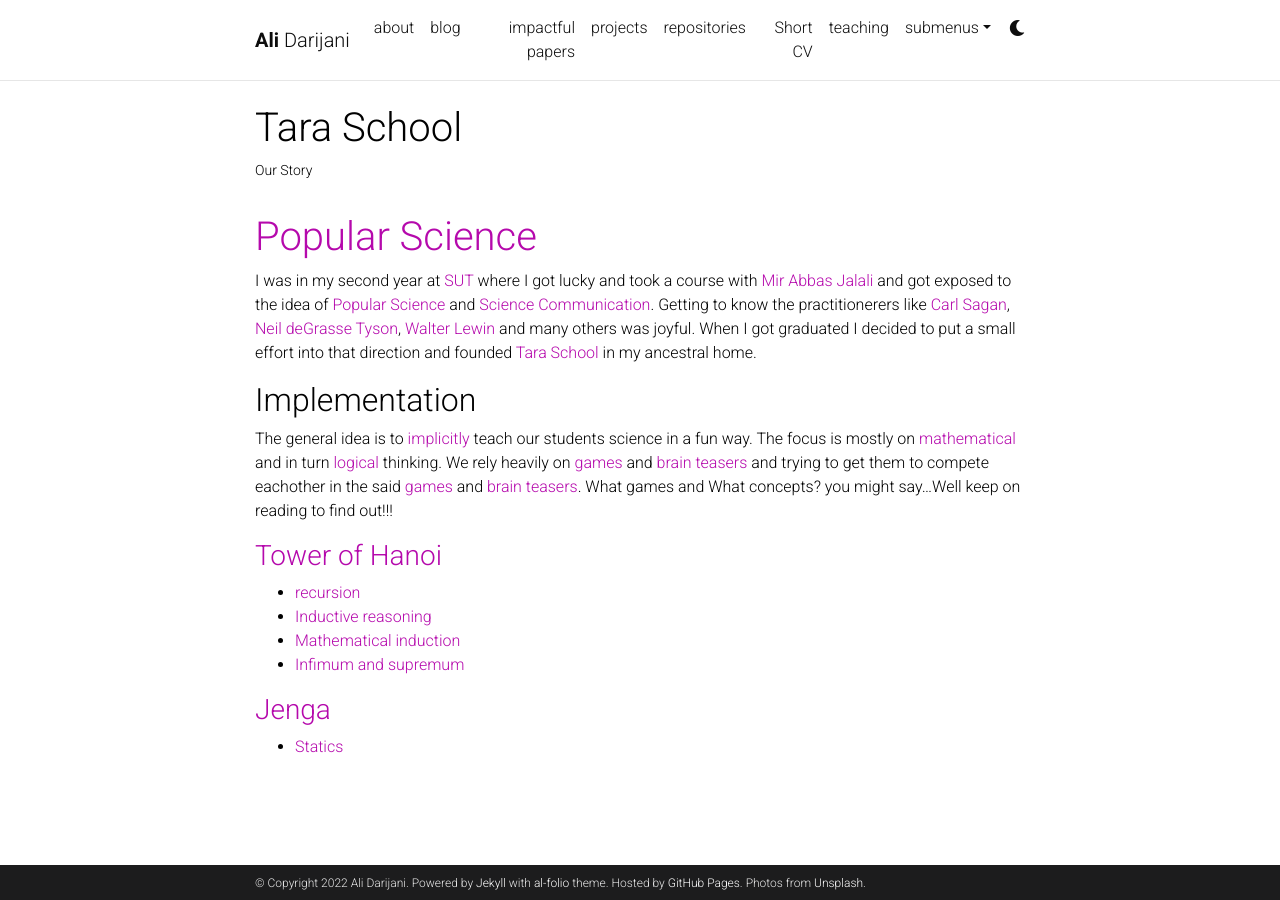
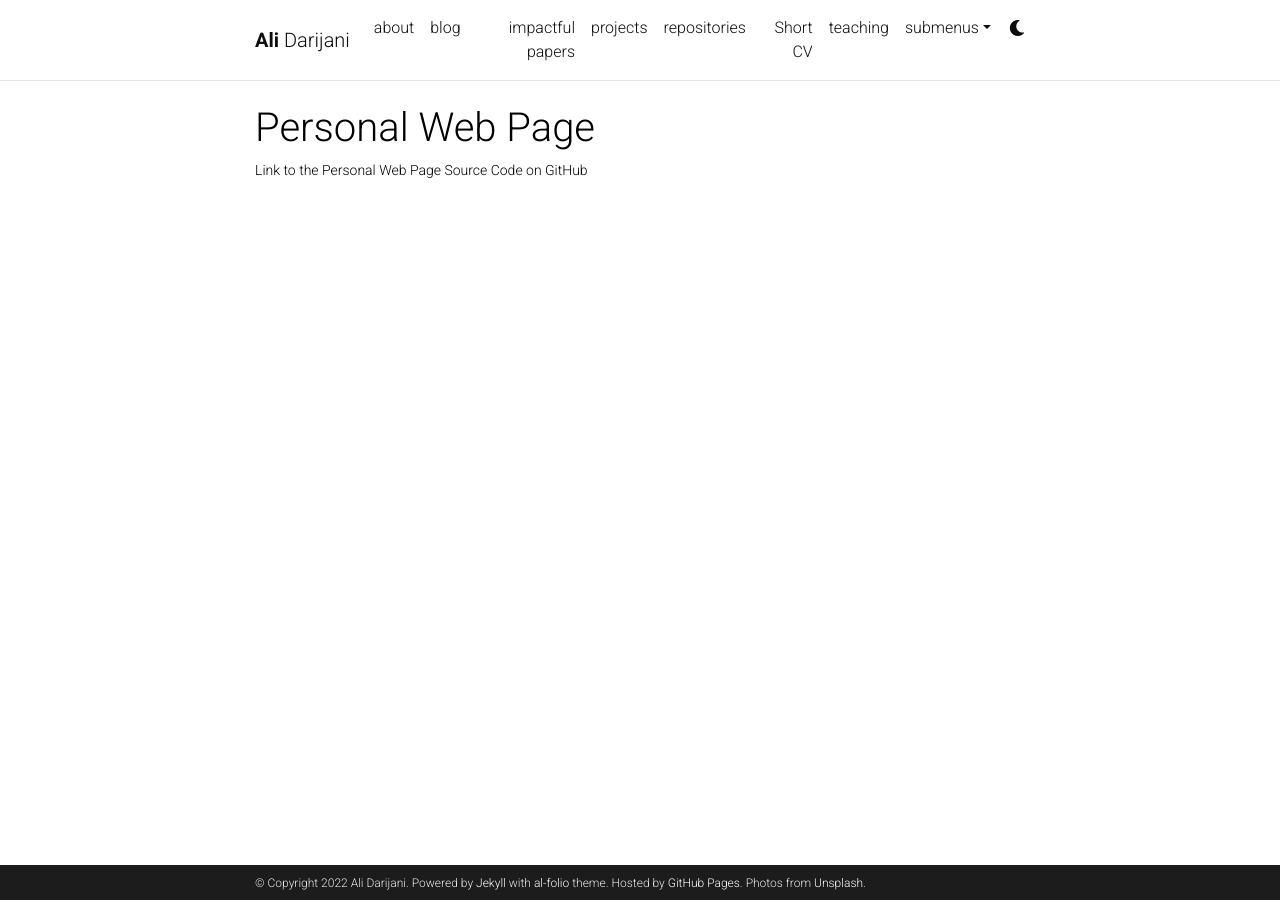
Before and after one commit to adarijani/adarijani.github.io_archived, a Jekyll site: the page built from _projects/tara school.md, in a window 1280 px wide. Built offline with Jekyll 4.4.1, drawn with Linux system fonts in a browser that asks for light colours; comment, search, counter and statistics services are not loaded; a style sheet for code colours, icons or effects is not loaded.

Commit message:
Update tara school.md

```diff
--- a/_projects/tara school.md
+++ b/_projects/tara school.md
@@ -1,24 +1,9 @@
 ---
 layout: page
-title: Tara School
-description: Our Story
+title: Personal Web Page
+description: Link to the Personal Web Page Source Code on GitHub
 img: assets/img/tara_school.jpg
-importance: 2
-category: personal business
+redirect: https://adarijani.github.io/tara-educational-complex/
+importance: 1
+category: work
 ---
-
-# [Popular Science](https://en.wikipedia.org/wiki/Popular_science)
-I was in my second year at [SUT](https://en.sharif.edu/) where I got lucky and took a course with [Mir Abbas Jalali](https://sites.google.com/site/mirabbasjalali/home?pli=1) and got exposed to the idea of [Popular Science](https://en.wikipedia.org/wiki/Popular_science) and [Science Communication](https://en.wikipedia.org/wiki/Science_communication). Getting to know the practitionerers like [Carl Sagan](https://en.wikipedia.org/wiki/Carl_Sagan), [Neil deGrasse Tyson](https://en.wikipedia.org/wiki/Neil_deGrasse_Tyson), [Walter Lewin](https://en.wikipedia.org/wiki/Walter_Lewin) and many others was joyful. When I got graduated I decided to put a small effort into that direction and founded [Tara School](https://adarijani.github.io/projects/tara%20school/) in my ancestral home.
-
-## Implementation
-The general idea is to [implicitly](https://en.wikipedia.org/wiki/Implicit_learning) teach our students science in a fun way. The focus is mostly on [mathematical](https://en.wikipedia.org/wiki/Mathematical_proof) and in turn [logical](https://en.wikipedia.org/wiki/Mathematical_logic) thinking. We rely
-heavily on [games](https://en.wikipedia.org/wiki/Mathematical_puzzle) and [brain teasers](https://en.wikipedia.org/wiki/Brain_teaser) and trying to get them to compete eachother in the said [games](https://en.wikipedia.org/wiki/Mathematical_puzzle) and [brain teasers](https://en.wikipedia.org/wiki/Brain_teaser). What games and What concepts? you might say...Well keep on reading to find out!!!
-
-### [Tower of Hanoi](https://en.wikipedia.org/wiki/Tower_of_Hanoi)
-* [recursion](https://en.wikipedia.org/wiki/Recursion_(computer_science))
-* [Inductive reasoning](https://en.wikipedia.org/wiki/Inductive_reasoning)
-* [Mathematical induction](https://en.wikipedia.org/wiki/Mathematical_induction)
-* [Infimum and supremum](https://en.wikipedia.org/wiki/Infimum_and_supremum)
-
-### [Jenga](https://en.wikipedia.org/wiki/Jenga)
-* [Statics](https://en.wikipedia.org/wiki/Statics)
```
